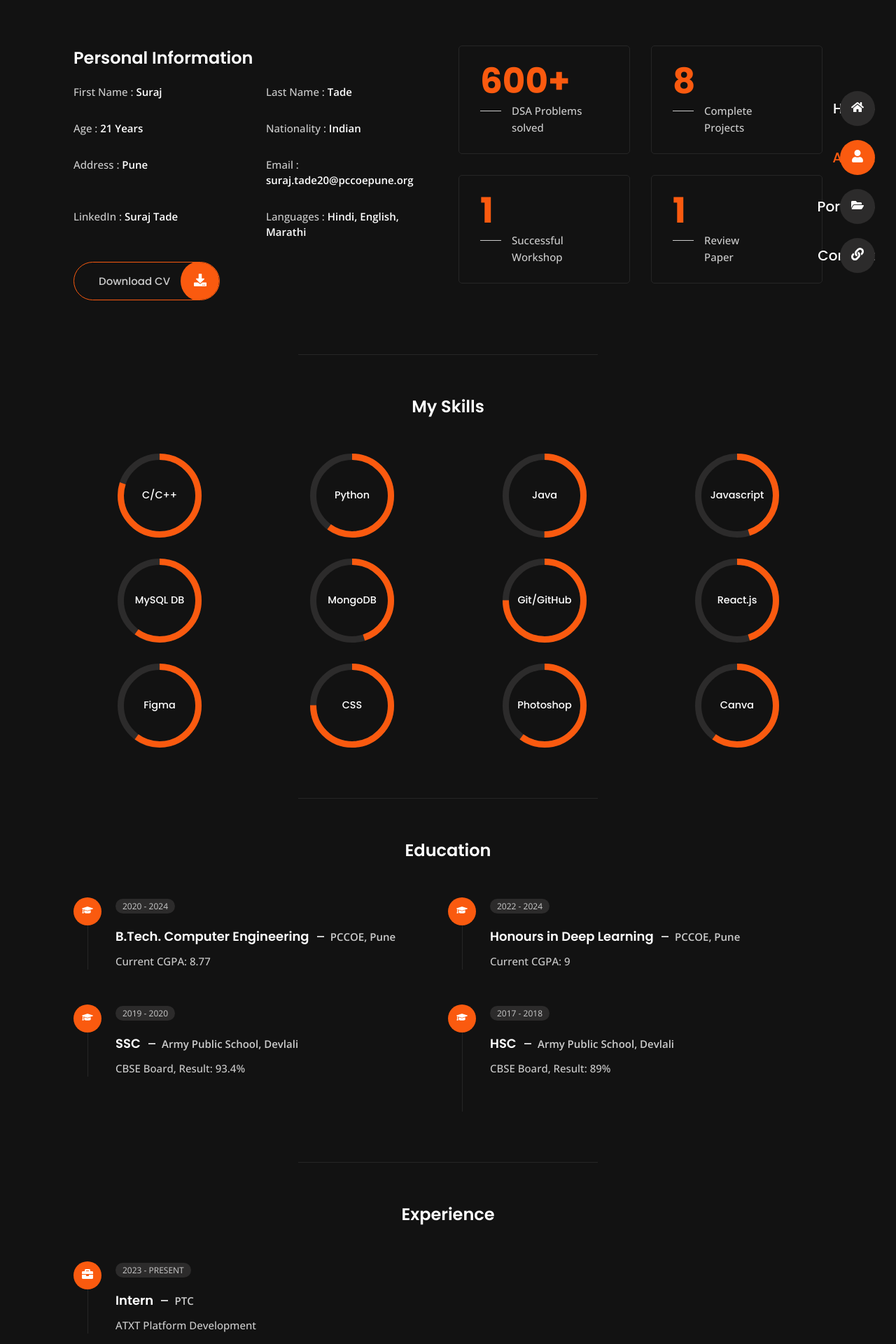
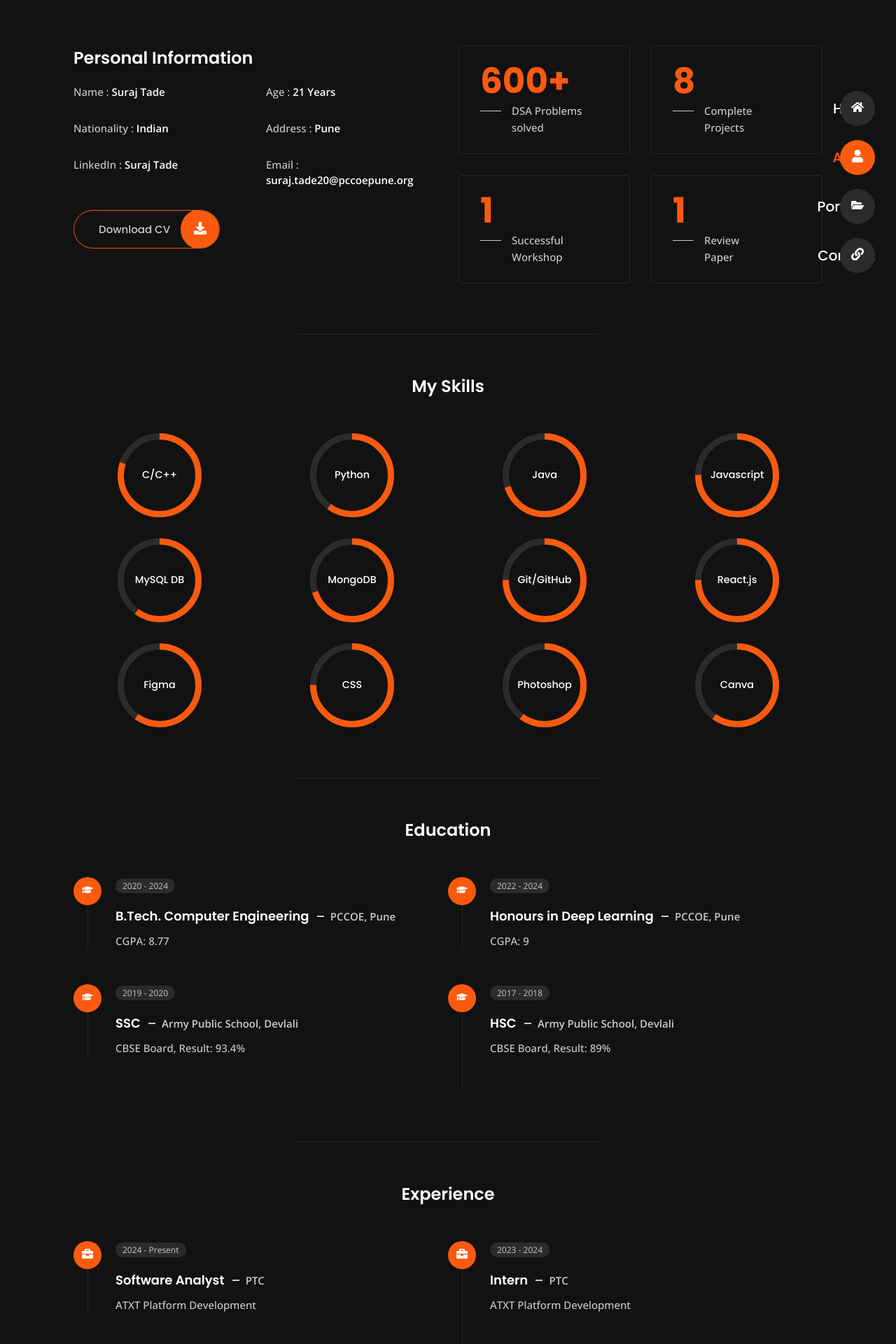
Before and after one commit to surajTade/my-portfolio, a React (Vite) app: page /about in a window 1280 px wide. Shown: the part 140-2060 px from the top of the page at 70% size. Built offline with nearby package versions, Linux system fonts and the light colour scheme.

Commit message:
Update data.jsx

```diff
--- a/src/data.jsx
+++ b/src/data.jsx
@@ -9,8 +9,9 @@ import {
   FaLinkedin,
   FaEnvelopeOpen,
   FaGithub,
+  FaTwitter,
 } from "react-icons/fa";
-import { FiFileText, FiUser, FiExternalLink } from "react-icons/fi";
+import { FiFileText, FiExternalLink } from "react-icons/fi";
 
 import Work1 from "./assets/anantya.png";
 import Work2 from "./assets/teAICup.png";
@@ -89,14 +90,14 @@ export const profileLinks = [
     id: 4,
     title: "CodeForces",
     logo: codeforcesLogo,
-		note: "Not much active here",
+    note: "",
     link: "https://codeforces.com/profile/suraj_tade",
   },
   {
     id: 5,
     title: "GitHub",
     logo: githubLogo,
-		note: "I upload all my projects repository here",
+    note: "I upload all my project repositories here",
     link: "https://github.com/surajTade",
   },
 ];
@@ -105,17 +106,17 @@ export const socialLinks = [
   {
     id: 1,
     type: "email",
-		title: "Email, College",
+    title: "Email, Personal",
     logo: <FaEnvelopeOpen />,
-		link: "suraj.tade20@pccoepune.org",
+    link: "surajtade1029@gmail.com",
   },
 
   {
     id: 2,
     type: "email",
-		title: "Email, Personal",
+    title: "Email, College",
     logo: <FaEnvelopeOpen />,
-		link: "surajtade1029@gmail.com",
+    link: "suraj.tade20@pccoepune.org",
   },
   {
     id: 3,
@@ -131,19 +132,21 @@ export const socialLinks = [
     logo: <FaGithub />,
     link: "https://github.com/surajTade",
   },
+  ,
+  {
+    id: 4,
+    type: "twitter",
+    title: "Twitter",
+    logo: <FaTwitter />,
+    link: "https://x.com/suraj_tade?t=7LCAreH5iVREYYd869TVAw&s=09",
+  },
 ];
 
 export const personalInfo = [
   {
     id: 1,
-		title: "First Name : ",
-		description: "Suraj",
-	},
-
-	{
-		id: 2,
-		title: "Last Name : ",
-		description: "Tade",
+    title: "Name : ",
+    description: "Suraj Tade",
   },
 
   {
@@ -166,20 +169,14 @@ export const personalInfo = [
 
   {
     id: 6,
-		title: "Email : ",
-		description: "suraj.tade20@pccoepune.org",
-	},
-
-	{
-		id: 7,
     title: "LinkedIn : ",
     description: "Suraj Tade",
   },
 
   {
-		id: 8,
-		title: "Languages : ",
-		description: "Hindi, English, Marathi",
+    id: 7,
+    title: "Email : ",
+    description: "suraj.tade20@pccoepune.org",
   },
 ];
 
@@ -214,13 +211,21 @@ export const resume = [
     id: 1,
     category: "experience",
     icon: <FaBriefcase />,
-		year: "2023 - PRESENT",
+    year: "2024 - Present",
+    title: "Software Analyst <span> PTC </span>",
+    desc: "ATXT Platform Development",
+  },
+  {
+    id: 2,
+    category: "experience",
+    icon: <FaBriefcase />,
+    year: "2023 - 2024",
     title: "Intern <span> PTC </span>",
     desc: "ATXT Platform Development",
   },
 
   {
-		id: 2,
+    id: 3,
     category: "",
     icon: <FaBriefcase />,
     year: "2013 - 2018",
@@ -229,7 +234,7 @@ export const resume = [
   },
 
   {
-		id: 3,
+    id: 4,
     category: "",
     icon: <FaBriefcase />,
     year: "2005 - 2013",
@@ -238,25 +243,25 @@ export const resume = [
   },
 
   {
-		id: 4,
+    id: 5,
     category: "education",
     icon: <FaGraduationCap />,
     year: "2020 - 2024",
     title: "B.Tech. Computer Engineering <span> PCCOE, Pune </span>",
-		desc: "Current CGPA: 8.77",
+    desc: "CGPA: 8.77",
   },
 
   {
-		id: 5,
+    id: 6,
     category: "education",
     icon: <FaGraduationCap />,
     year: "2022 - 2024",
     title: "Honours in Deep Learning <span> PCCOE, Pune </span>",
-		desc: "Current CGPA: 9",
+    desc: "CGPA: 9",
   },
 
   {
-		id: 6,
+    id: 7,
     category: "education",
     icon: <FaGraduationCap />,
     year: "2019 - 2020",
@@ -265,7 +270,7 @@ export const resume = [
   },
 
   {
-		id: 7,
+    id: 8,
     category: "education",
     icon: <FaGraduationCap />,
     year: "2017 - 2018",
@@ -290,13 +295,13 @@ export const skills = [
   {
     id: 3,
     title: "Java",
-		percentage: "50",
+    percentage: "70",
   },
 
   {
     id: 4,
     title: "Javascript",
-		percentage: "45",
+    percentage: "75",
   },
 
   {
@@ -308,7 +313,7 @@ export const skills = [
   {
     id: 6,
     title: "MongoDB",
-		percentage: "45",
+    percentage: "70",
   },
 
   {
@@ -320,7 +325,7 @@ export const skills = [
   {
     id: 8,
     title: "React.js",
-		percentage: "45",
+    percentage: "75",
   },
 
   {
```
Lines whose indentation alone changed are shown as unchanged.
